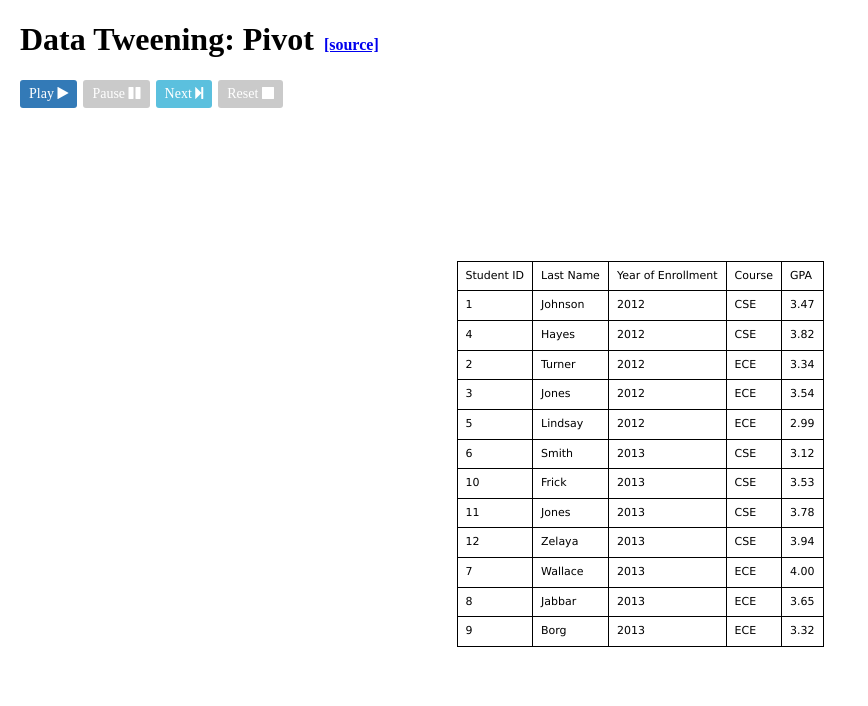
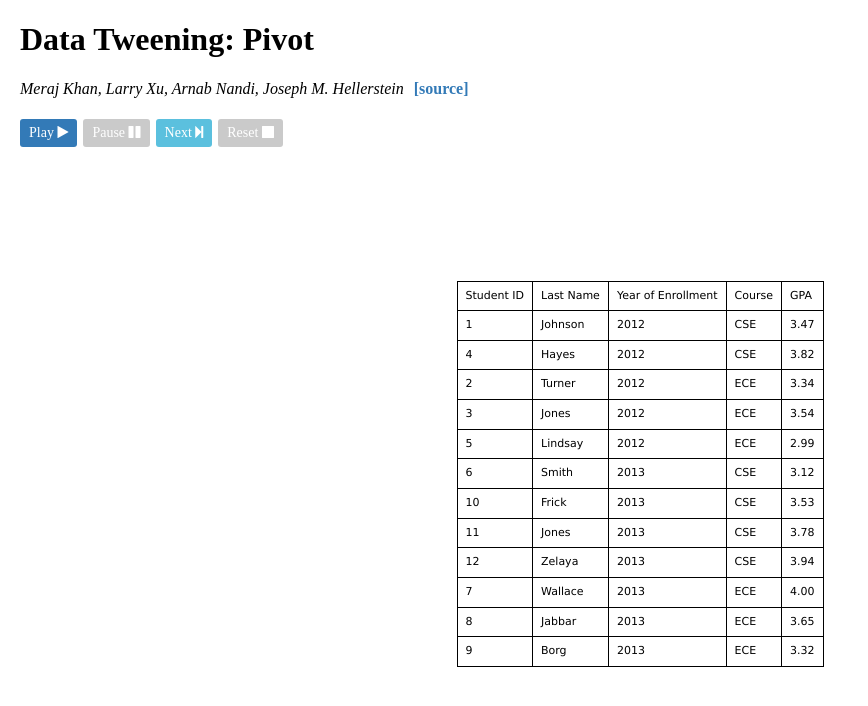
Before and after one commit to larry-xu/pivot, a plain HTML site: page index.html in a window 1280 px wide. Shown: the whole page, without its empty margins (0-868 px from the left). Drawn offline with nearby package versions, Linux system fonts and the light colour scheme.

Commit message:
Add apache license and authors to webpage

```diff
--- a/index.html
+++ b/index.html
@@ -9,7 +9,8 @@
   </head>
   <body>
     <header>
-      <h1>Data Tweening: Pivot<a href="https://github.com/larry-xu/pivot">[source]</a></h1>
+      <h1>Data Tweening: Pivot</h1>
+      <h4>Meraj Khan, Larry Xu, Arnab Nandi, Joseph M. Hellerstein<a href="https://github.com/larry-xu/pivot">[source]</a></h4>
       <button id="play" class="play">Play <i class="fa fa-play"></i></button>
       <button id="pause" class="pause" disabled>Pause <i class="fa fa-pause"></i></button>
       <button id="next" class="next">Next <i class="fa fa-step-forward"></i></button>
--- a/style.css
+++ b/style.css
@@ -12,9 +12,17 @@ header {
   margin: 0 20px;
 }
 
-h1 a {
-  font-size: 0.5em;
+h4 {
+  font-style: italic;
+  font-weight: normal;
+}
+
+h4 a {
   margin-left: 10px;
+  text-decoration: none;
+  font-style: normal;
+  font-weight: bold;
+  color: #337ab7;
 }
 
 button {
```
Also changed, not shown: 1 other file.
